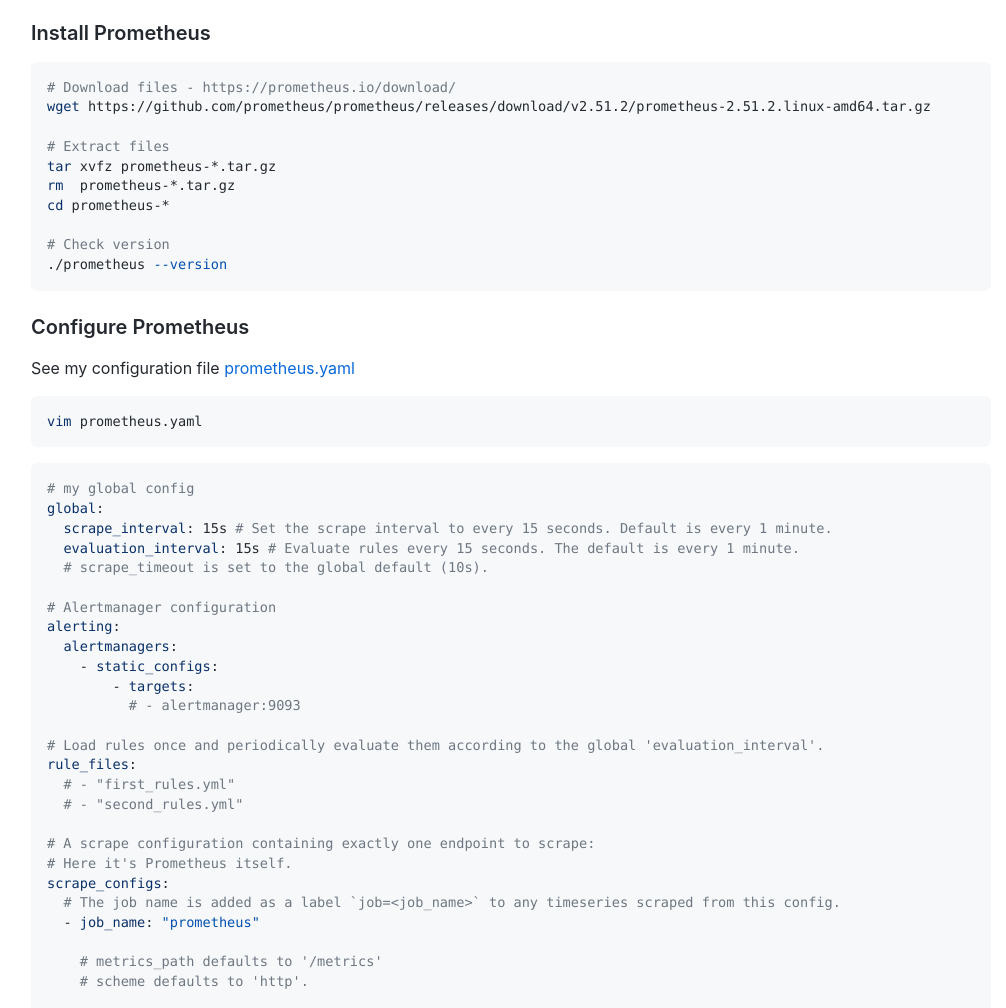
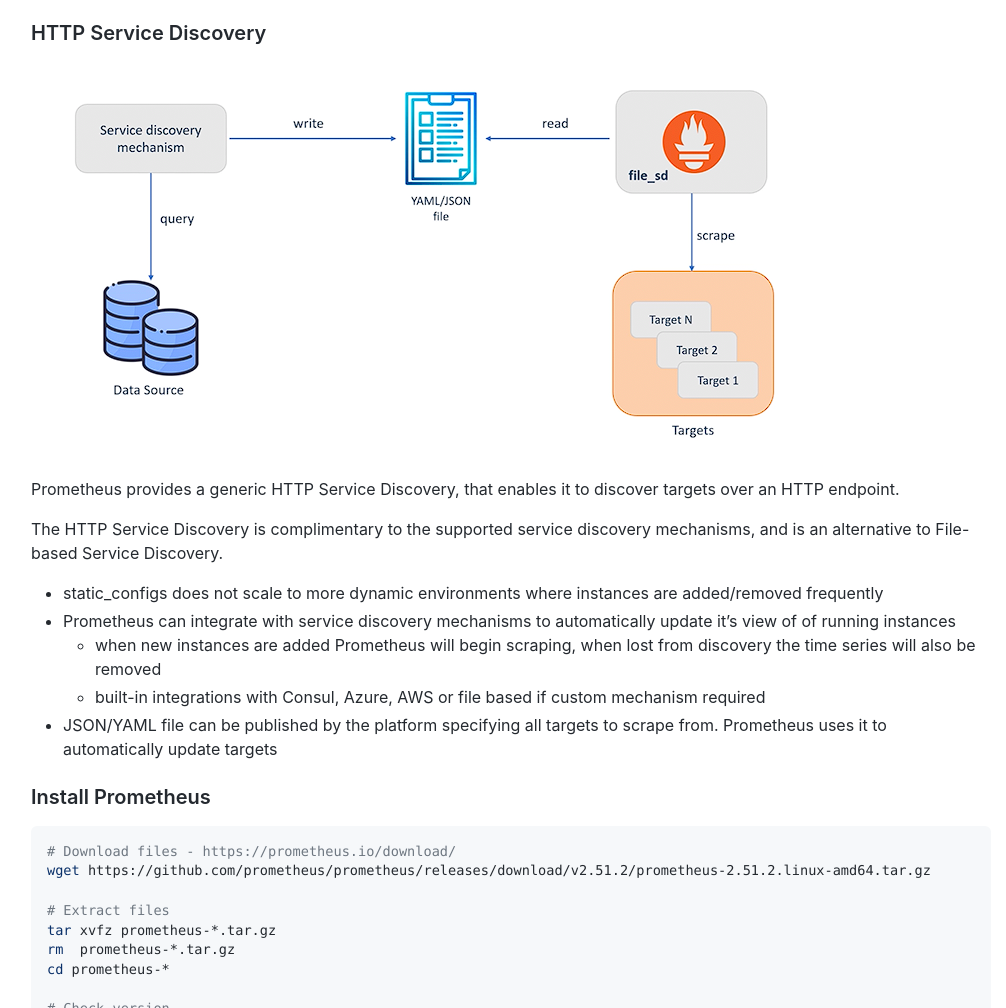
Before and after one commit to marcossilvestrini/learning-observability, a plain HTML site: page index.html in a window 1280 px wide. Shown: the part 10992-12000 px from the top of the page, without its empty margins (129-1135 px from the left). Drawn offline with Linux system fonts and the light colour scheme.

Commit message:
Deploy pdf and html files

```diff
--- a/index.html
+++ b/index.html
@@ -363,6 +363,22 @@ cd kubernetes-observability || exit
     <p>
       <img src="images/cross-service-federation.png" alt="cross-service-federation">
     </p>
+    <h3 id="http-service-discovery"><a class="anchor" aria-hidden="true" tabindex="-1" href="#http-service-discovery"><span class="octicon octicon-link"></span></a>HTTP Service Discovery</h3>
+    <p>
+      <img src="images/http_sd.png" alt="http_sd">
+    </p>
+    <p>Prometheus provides a generic HTTP Service Discovery, that enables it to discover targets over an HTTP endpoint.</p>
+    <p>The HTTP Service Discovery is complimentary to the supported service discovery mechanisms, and is an alternative to File-based Service Discovery.</p>
+    <ul>
+      <li>static_configs does not scale to more dynamic environments where instances are added/removed frequently</li>
+      <li>Prometheus can integrate with service discovery mechanisms to automatically update it’s view of of running instances
+        <ul>
+          <li>when new instances are added Prometheus will begin scraping, when lost from discovery the time series will also be removed</li>
+          <li>built-in integrations with Consul, Azure, AWS or file based if custom mechanism required</li>
+        </ul>
+      </li>
+      <li>JSON/YAML file can be published by the platform specifying all targets to scrape from. Prometheus uses it to automatically update targets</li>
+    </ul>
     <h3 id="install-prometheus"><a class="anchor" aria-hidden="true" tabindex="-1" href="#install-prometheus"><span class="octicon octicon-link"></span></a>Install Prometheus</h3>
     <pre class="language-sh"><code class="language-sh code-highlight"><span class="code-line line-number" line="1"><span class="token comment"># Download files - https://prometheus.io/download/</span>
 </span><span class="code-line line-number" line="2"><span class="token function">wget</span> https://github.com/prometheus/prometheus/releases/download/v2.51.2/prometheus-2.51.2.linux-amd64.tar.gz
@@ -616,7 +632,7 @@ echo &#x27;training_completion{course=&#x22;CKS&#x22;, status=&#x22;in_progress&
 echo &#x27;training_completion{course=&#x22;LPIC2&#x22;, status=&#x22;not_started&#x22;} 0&#x27; >> metrics.txt
 curl --data-binary @metrics.txt http://192.168.0.130:9091/metrics/job/training_metrics
 " class="copied"><svg class="octicon-copy" aria-hidden="true" viewBox="0 0 16 16" fill="currentColor" height="12" width="12"><path fill-rule="evenodd" d="M0 6.75C0 5.784.784 5 1.75 5h1.5a.75.75 0 010 1.5h-1.5a.25.25 0 00-.25.25v7.5c0 .138.112.25.25.25h7.5a.25.25 0 00.25-.25v-1.5a.75.75 0 011.5 0v1.5A1.75 1.75 0 019.25 16h-7.5A1.75 1.75 0 010 14.25v-7.5z"></path><path fill-rule="evenodd" d="M5 1.75C5 .784 5.784 0 6.75 0h7.5C15.216 0 16 .784 16 1.75v7.5A1.75 1.75 0 0114.25 11h-7.5A1.75 1.75 0 015 9.25v-7.5zm1.75-.25a.25.25 0 00-.25.25v7.5c0 .138.112.25.25.25h7.5a.25.25 0 00.25-.25v-7.5a.25.25 0 00-.25-.25h-7.5z"></path></svg><svg class="octicon-check" aria-hidden="true" viewBox="0 0 16 16" fill="currentColor" height="12" width="12"><path fill-rule="evenodd" d="M13.78 4.22a.75.75 0 010 1.06l-7.25 7.25a.75.75 0 01-1.06 0L2.22 9.28a.75.75 0 011.06-1.06L6 10.94l6.72-6.72a.75.75 0 011.06 0z"></path></svg></div></pre>
-    <h5 id="endpoints-pushgateway"><a class="anchor" aria-hidden="true" tabindex="-1" href="#endpoints-pushgateway"><span class="octicon octicon-link"></span></a>Endpoints Pushgateway</h5>
+    <h5 id="endpoints-pushgateway"><a class="anchor" aria-hidden="true" tabindex="-1" href="#endpoints-pushgateway"><span class="octicon octicon-link"></span></a>Endpoints PushGateway</h5>
     <pre class="language-sh"><code class="language-sh code-highlight"><span class="code-line line-number" line="1"><span class="token comment"># Access metrics</span>
 </span><span class="code-line line-number" line="2">http://localhost:9091
 </span></code><div onclick="copied(this)" data-code="# Access metrics
@@ -628,6 +644,7 @@ http://localhost:9091
     </p>
     <h3 id="promlens"><a class="anchor" aria-hidden="true" tabindex="-1" href="#promlens"><span class="octicon octicon-link"></span></a>Promlens</h3>
     <h4 id="install-promlens"><a class="anchor" aria-hidden="true" tabindex="-1" href="#install-promlens"><span class="octicon octicon-link"></span></a>Install Promlens</h4>
+    <p><em>Only work without basic authentication</em></p>
     <pre class="language-sh"><code class="language-sh code-highlight"><span class="code-line line-number" line="1"><span class="token builtin class-name">echo</span> <span class="token string">"Downloading Promlens..."</span>
 </span><span class="code-line line-number" line="2"><span class="token function">wget</span> <span class="token parameter variable">-q</span> https://github.com/prometheus/promlens/releases/download/v0.3.0/promlens-0.3.0.linux-amd64.tar.gz
 </span><span class="code-line line-number" line="3">
@@ -717,6 +734,7 @@ http://192.168.0.130:8081
         <ul>
           <li><a href="https://www.dbi-services.com/blog/high-availability-and-hierarchical-federation-with-prometheus/">Prometheus Federation</a></li>
           <li><a href="https://devconnected.com/the-definitive-guide-to-prometheus-in-2019/">Prometheus Monitoring : The Definitive Guide in 2019</a></li>
+          <li><a href="https://ryanharrison.co.uk/2021/04/05/prometheus-monitoring-guide-part-1-install-instrumentation.html">Prometheus Service Discovery</a></li>
           <li><a href="https://www.kubecost.com/kubernetes-devops-tools/kube-prometheus/">Kube Prometheus Stack Article</a></li>
         </ul>
       </li>
```
Also changed, not shown: 1 other file.
